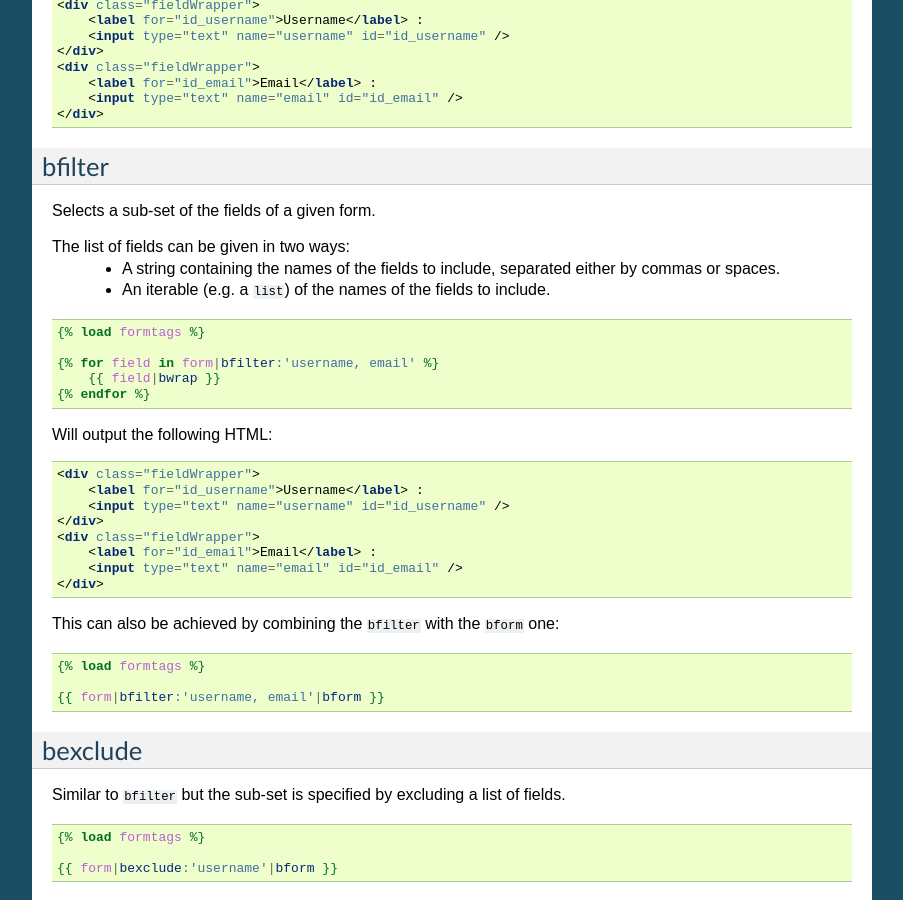
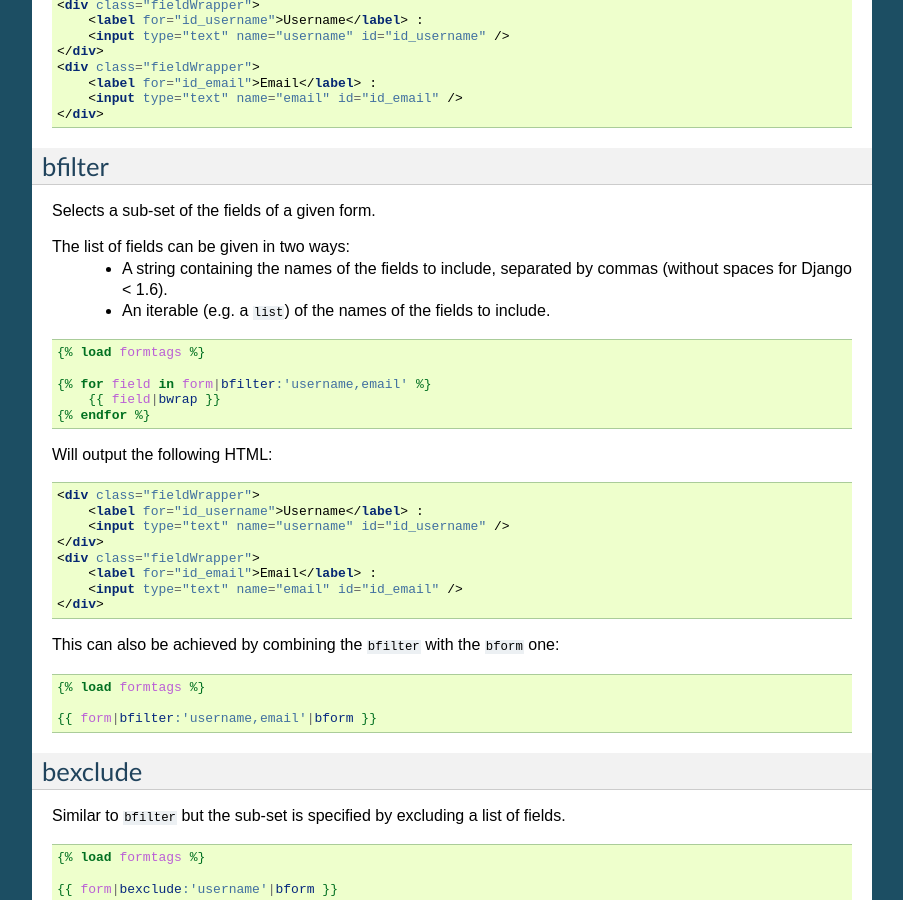
Before and after one commit to bmispelon/django-formtags, a Sphinx documentation site: the page built from docs/index.rst, in a window 1280 px wide and 900 px high, scrolled down 1890 px. Shown: the whole window, without its empty margins (198-1101 px from the left). Built offline with Sphinx 7.4.7, drawn with Linux system fonts in a browser that asks for light colours.

Commit message:
Documentation: Removed spaces in bfilters.

```diff
--- a/docs/index.rst
+++ b/docs/index.rst
@@ -144,8 +144,8 @@
 Selects a sub-set of the fields of a given form.
 
 The list of fields can be given in two ways:
-    * A string containing the names of the fields to include, separated either
-      by commas or spaces.
+    * A string containing the names of the fields to include, separated
+      by commas (without spaces for Django < 1.6).
 
     * An iterable (e.g. a ``list``) of the names of the fields to include.
 
@@ -153,7 +153,7 @@
 
     {% load formtags %}
 
-    {% for field in form|bfilter:'username, email' %}
+    {% for field in form|bfilter:'username,email' %}
         {{ field|bwrap }}
     {% endfor %}
 
@@ -176,7 +176,7 @@
 
     {% load formtags %}
 
-    {{ form|bfilter:'username, email'|bform }}
+    {{ form|bfilter:'username,email'|bform }}
 
 bexclude
 --------
```
